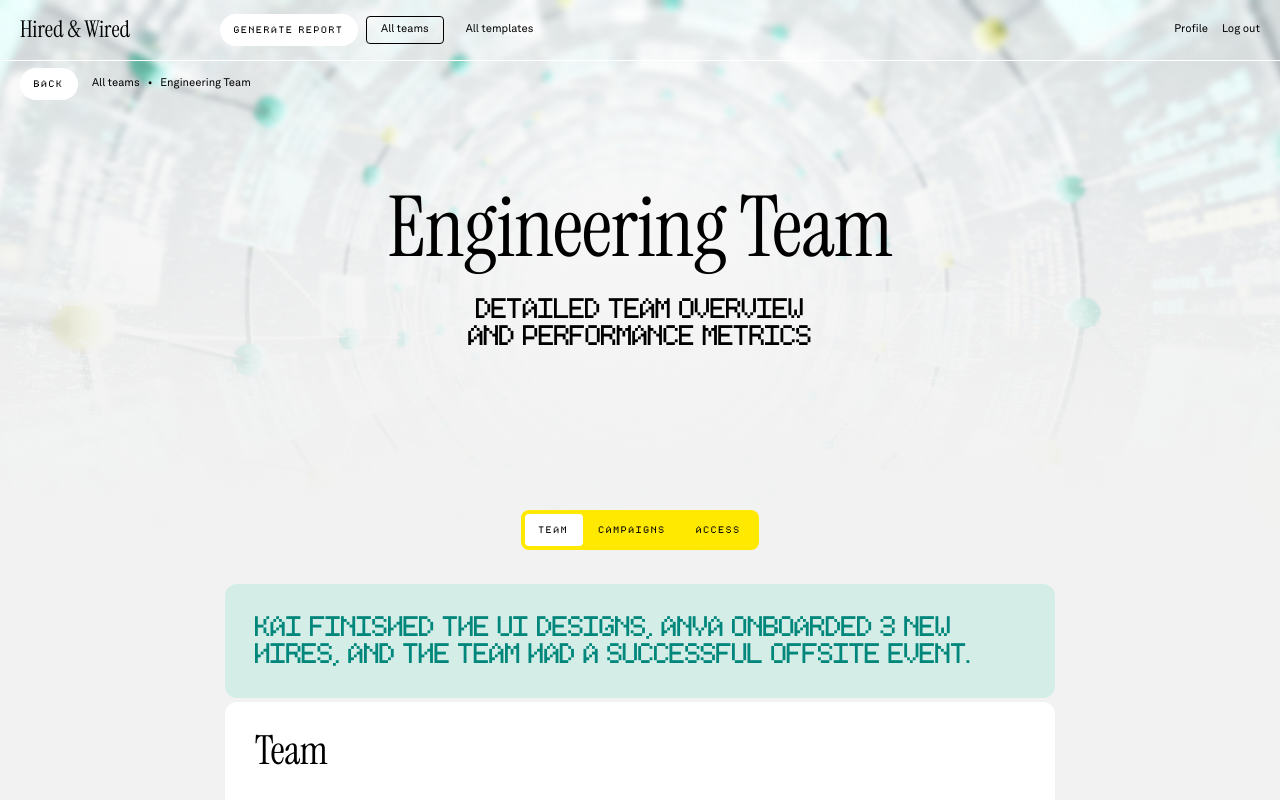
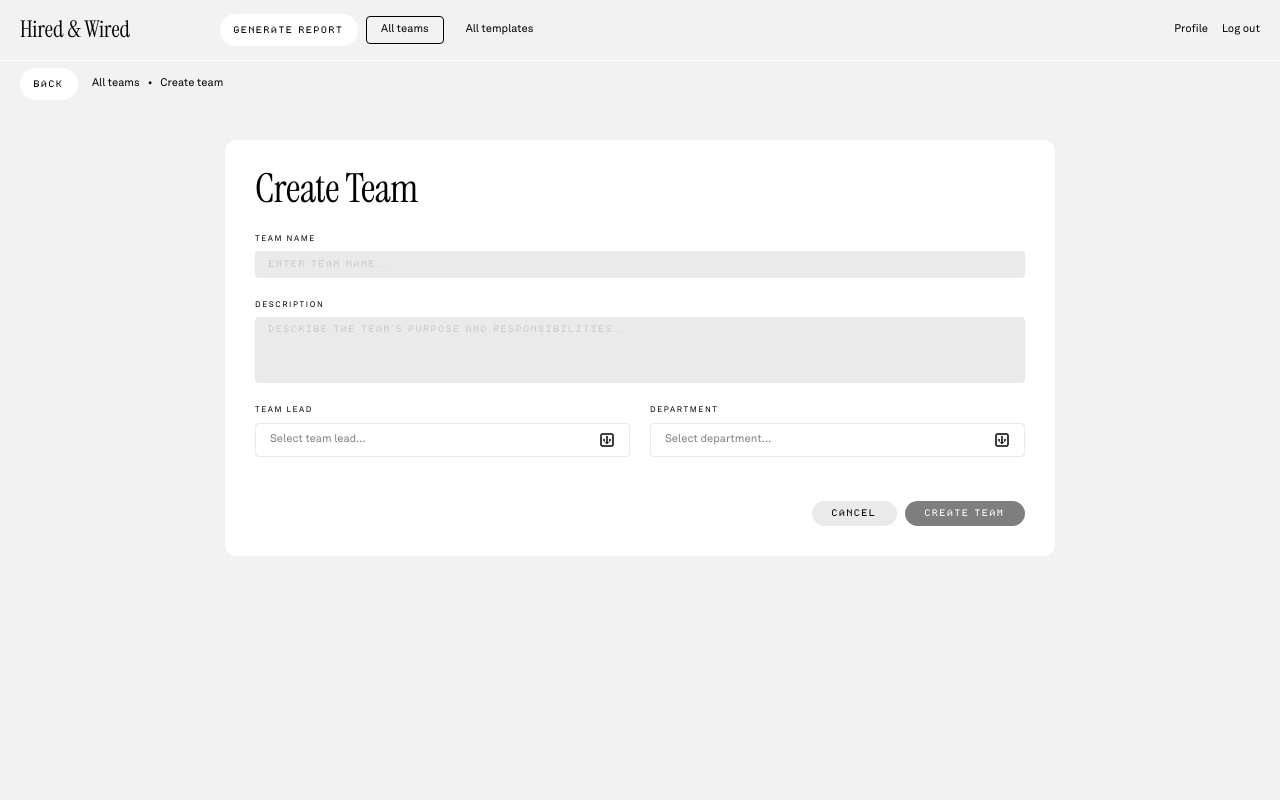
Before and after one commit to chaser231/hired-and-wired, a Next.js app: page /teams/new in a window 1280 px wide. Shown: the top 800 px of the page. Built offline with nearby package versions, Linux system fonts and the light colour scheme.

Commit message:
feat: add Create Team page with form (Input, TextArea, Dropdown)

```diff
--- /dev/null
+++ b/src/app/(main)/teams/new/page.tsx
@@ -0,0 +1,181 @@
+'use client';
+
+import { useState, useEffect } from 'react';
+import { useRouter } from 'next/navigation';
+import { Input, TextArea, Dropdown, Button } from '@/components/ui';
+import { SecondRow } from '@/components/sections';
+
+// Mock data for team leads
+const teamLeadOptions = [
+  { value: 'sarah', label: 'Sarah Mitchell' },
+  { value: 'michael', label: 'Michael Smith' },
+  { value: 'emily', label: 'Emily Davis' },
+  { value: 'david', label: 'David Brown' },
+];
+
+// Mock data for departments
+const departmentOptions = [
+  { value: 'engineering', label: 'Engineering' },
+  { value: 'product', label: 'Product' },
+  { value: 'design', label: 'Design' },
+  { value: 'marketing', label: 'Marketing' },
+  { value: 'sales', label: 'Sales' },
+  { value: 'hr', label: 'Human Resources' },
+];
+
+export default function CreateTeamPage() {
+  const router = useRouter();
+  const [isScrolled, setIsScrolled] = useState(false);
+
+  // Form state
+  const [teamName, setTeamName] = useState('');
+  const [description, setDescription] = useState('');
+  const [teamLead, setTeamLead] = useState('');
+  const [department, setDepartment] = useState('');
+
+  // Track scroll for SecondRow background
+  useEffect(() => {
+    const handleScroll = () => {
+      setIsScrolled(window.scrollY > 10);
+    };
+    handleScroll();
+    window.addEventListener('scroll', handleScroll, { passive: true });
+    return () => window.removeEventListener('scroll', handleScroll);
+  }, []);
+
+  const handleBack = () => {
+    router.push('/');
+  };
+
+  const handleCancel = () => {
+    router.push('/');
+  };
+
+  const handleSubmit = (e: React.FormEvent) => {
+    e.preventDefault();
+    // TODO: Handle form submission
+    console.log({ teamName, description, teamLead, department });
+    router.push('/');
+  };
+
+  const isFormValid = teamName.trim() && teamLead && department;
+
+  return (
+    <main className="flex flex-col items-center pb-[84px]">
+      {/* SecondRow - fixed under TopMenu, transparent → white on scroll */}
+      <div
+        className="fixed top-[60px] left-0 right-0 z-40 transition-colors duration-200"
+        style={{
+          backgroundColor: isScrolled ? 'var(--color-white)' : 'transparent',
+          borderBottom: isScrolled ? '1px solid var(--color-gray-light)' : 'none',
+        }}
+      >
+        <SecondRow
+          variant="default"
+          breadcrumbs={[
+            { label: 'All teams', href: '/' },
+            { label: 'Create team' },
+          ]}
+          onBack={handleBack}
+        />
+      </div>
+
+      {/* Content */}
+      <div className="w-full max-w-[var(--content-width)] flex flex-col gap-[var(--section-gap)] mt-[140px]">
+        {/* Form Card */}
+        <div
+          className="flex flex-col gap-[var(--space-xl)] p-[var(--space-xl)] rounded-[var(--radius-lg)]"
+          style={{ backgroundColor: 'var(--color-white)' }}
+        >
+          {/* Title */}
+          <h1 className="text-h2">Create Team</h1>
+
+          {/* Form */}
+          <form onSubmit={handleSubmit} className="flex flex-col gap-[var(--space-l)]">
+            {/* Team Name */}
+            <Input
+              label="Team name"
+              placeholder="ENTER TEAM NAME..."
+              value={teamName}
+              onChange={(e) => setTeamName(e.target.value)}
+            />
+
+            {/* Description */}
+            <TextArea
+              label="Description"
+              placeholder="DESCRIBE THE TEAM'S PURPOSE AND RESPONSIBILITIES..."
+              value={description}
+              onChange={(e) => setDescription(e.target.value)}
+              rows={4}
+            />
+
+            {/* Two-column layout for dropdowns */}
+            <div className="grid grid-cols-2 gap-[var(--space-m)]">
+              {/* Team Lead */}
+              <div className="flex flex-col gap-[var(--space-xs)]">
+                <label
+                  className="text-pixel"
+                  style={{
+                    fontFamily: 'var(--font-akkurat)',
+                    fontSize: '8px',
+                    fontWeight: 400,
+                    letterSpacing: '0.2em',
+                    textTransform: 'uppercase',
+                  }}
+                >
+                  Team lead
+                </label>
+                <Dropdown
+                  options={teamLeadOptions}
+                  value={teamLead}
+                  onChange={setTeamLead}
+                  placeholder="Select team lead..."
+                />
+              </div>
+
+              {/* Department */}
+              <div className="flex flex-col gap-[var(--space-xs)]">
+                <label
+                  className="text-pixel"
+                  style={{
+                    fontFamily: 'var(--font-akkurat)',
+                    fontSize: '8px',
+                    fontWeight: 400,
+                    letterSpacing: '0.2em',
+                    textTransform: 'uppercase',
+                  }}
+                >
+                  Department
+                </label>
+                <Dropdown
+                  options={departmentOptions}
+                  value={department}
+                  onChange={setDepartment}
+                  placeholder="Select department..."
+                />
+              </div>
+            </div>
+
+            {/* Action Buttons */}
+            <div className="flex justify-end gap-[var(--space-xs)] pt-[var(--space-m)]">
+              <Button
+                type="button"
+                variant="secondary"
+                onClick={handleCancel}
+              >
+                cancel
+              </Button>
+              <Button
+                type="submit"
+                variant="cta-small"
+                disabled={!isFormValid}
+              >
+                create team
+              </Button>
+            </div>
+          </form>
+        </div>
+      </div>
+    </main>
+  );
+}
```
